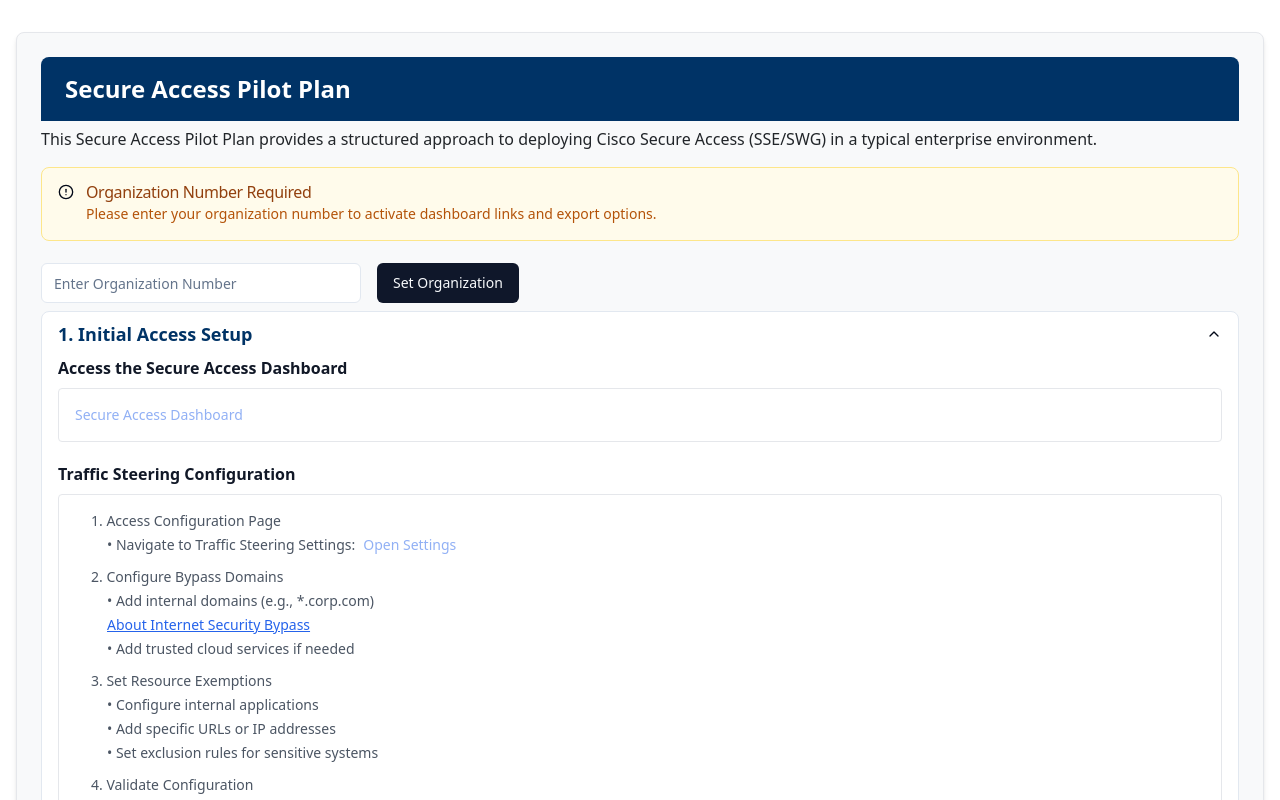
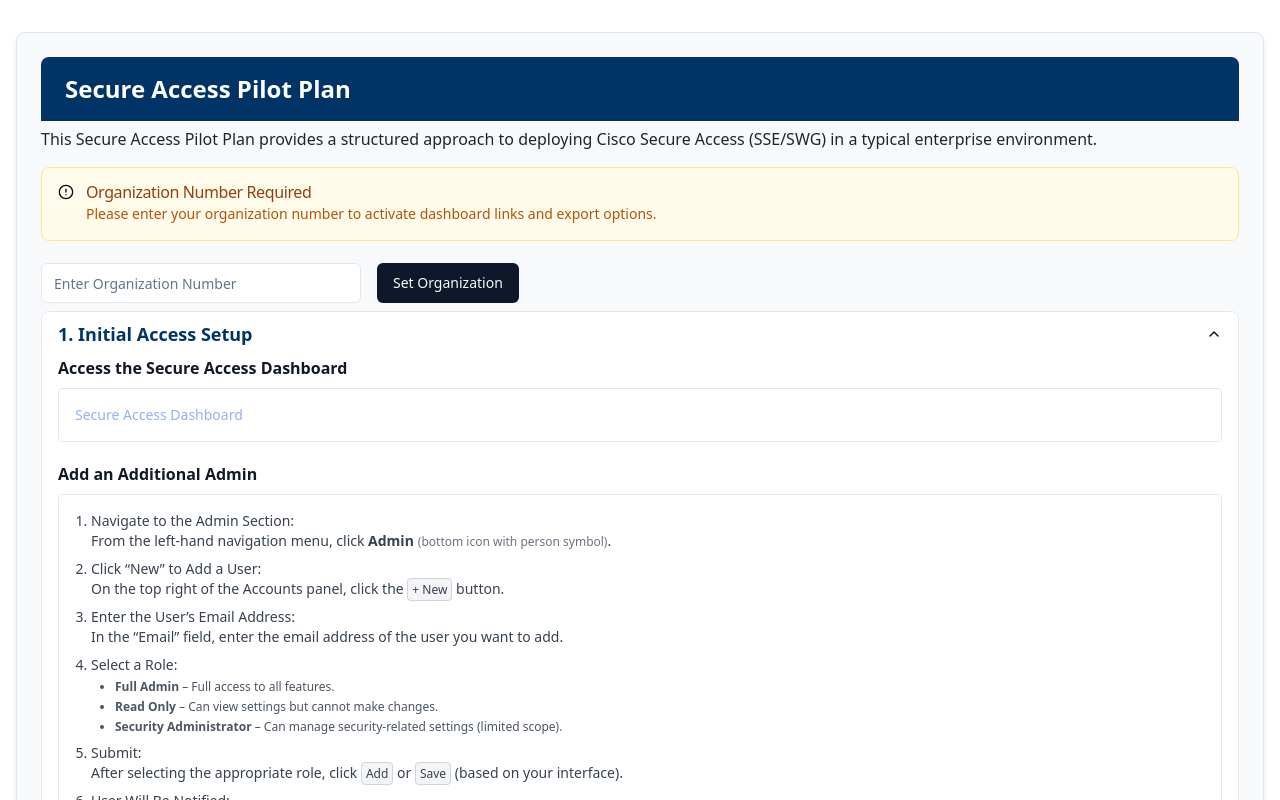
Before and after one commit to secureconnectdemo/secure-access-pilot-guide, a React (Vite) app: page / in a window 1280 px wide. Both pictures are taken after a click on the button "1. Initial Access Setup". Shown: the top 800 px of the page. Built offline with nearby package versions, Linux system fonts and the light colour scheme.

Commit message:
Add admin account setup steps
Add steps to guide users on adding an additional admin account in the Cisco Secure Access dashboard.

```diff
--- a/src/components/pilot/steps/accessSteps.tsx
+++ b/src/components/pilot/steps/accessSteps.tsx
@@ -1,4 +1,3 @@
-
 import React from 'react';
 import { PilotStep } from '../types';
 import { getUrl, PATHS } from '../urlUtils';
@@ -21,6 +20,62 @@ export const createAccessSteps = (orgNumber: string, isSubmitted: boolean): Pilo
           >
             Secure Access Dashboard
           </a>
+        </CardSection>
+
+        {/* New CardSection: Add an Additional Admin Account */}
+        <CardSection title="Add an Additional Admin">
+          <ol className="ml-4 list-decimal space-y-2 text-gray-700 text-sm">
+            <li>
+              <span className="font-medium">Navigate to the Admin Section:</span> <br />
+              From the left-hand navigation menu, click <span className="font-semibold">Admin</span>
+              <span className="ml-1 text-xs text-gray-500">(bottom icon with person symbol)</span>.
+            </li>
+            <li>
+              <span className="font-medium">Click “New” to Add a User:</span> <br />
+              On the top right of the Accounts panel, click the <span className="bg-gray-100 rounded px-1 py-0.5 border text-xs border-gray-300">+ New</span> button.
+            </li>
+            <li>
+              <span className="font-medium">Enter the User’s Email Address:</span> <br />
+              In the “Email” field, enter the email address of the user you want to add.
+            </li>
+            <li>
+              <span className="font-medium">Select a Role:</span>
+              <ul className="ml-6 mt-1 space-y-1 list-disc text-xs text-gray-600">
+                <li>
+                  <span className="font-semibold">Full Admin</span> – Full access to all features.
+                </li>
+                <li>
+                  <span className="font-semibold">Read Only</span> – Can view settings but cannot make changes.
+                </li>
+                <li>
+                  <span className="font-semibold">Security Administrator</span> – Can manage security-related settings (limited scope).
+                </li>
+              </ul>
+            </li>
+            <li>
+              <span className="font-medium">Submit:</span> <br />
+              After selecting the appropriate role, click <span className="bg-gray-100 rounded px-1 py-0.5 border text-xs border-gray-300">Add</span> or <span className="bg-gray-100 rounded px-1 py-0.5 border text-xs border-gray-300">Save</span> (based on your interface).
+            </li>
+            <li>
+              <span className="font-medium">User Will Be Notified:</span> <br/>
+              If your org is SAML-enabled, the user will receive an email and can log in using SSO.
+            </li>
+          </ol>
+          <div className="flex items-start mt-3">
+            <TooltipProvider>
+              <Tooltip>
+                <TooltipTrigger asChild>
+                  <div className="flex items-center cursor-pointer">
+                    <Info className="w-4 h-4 text-blue-600 mr-2" />
+                    <span className="underline font-medium text-sm text-blue-700">Best Practice</span>
+                  </div>
+                </TooltipTrigger>
+                <TooltipContent className="max-w-xs">
+                  Always have at least <span className="font-semibold">2 Full Admins</span> added—preferably one being a personal account and one a shared/backup admin.
+                </TooltipContent>
+              </Tooltip>
+            </TooltipProvider>
+          </div>
         </CardSection>
 
         <CardSection title="Traffic Steering Configuration">
```
